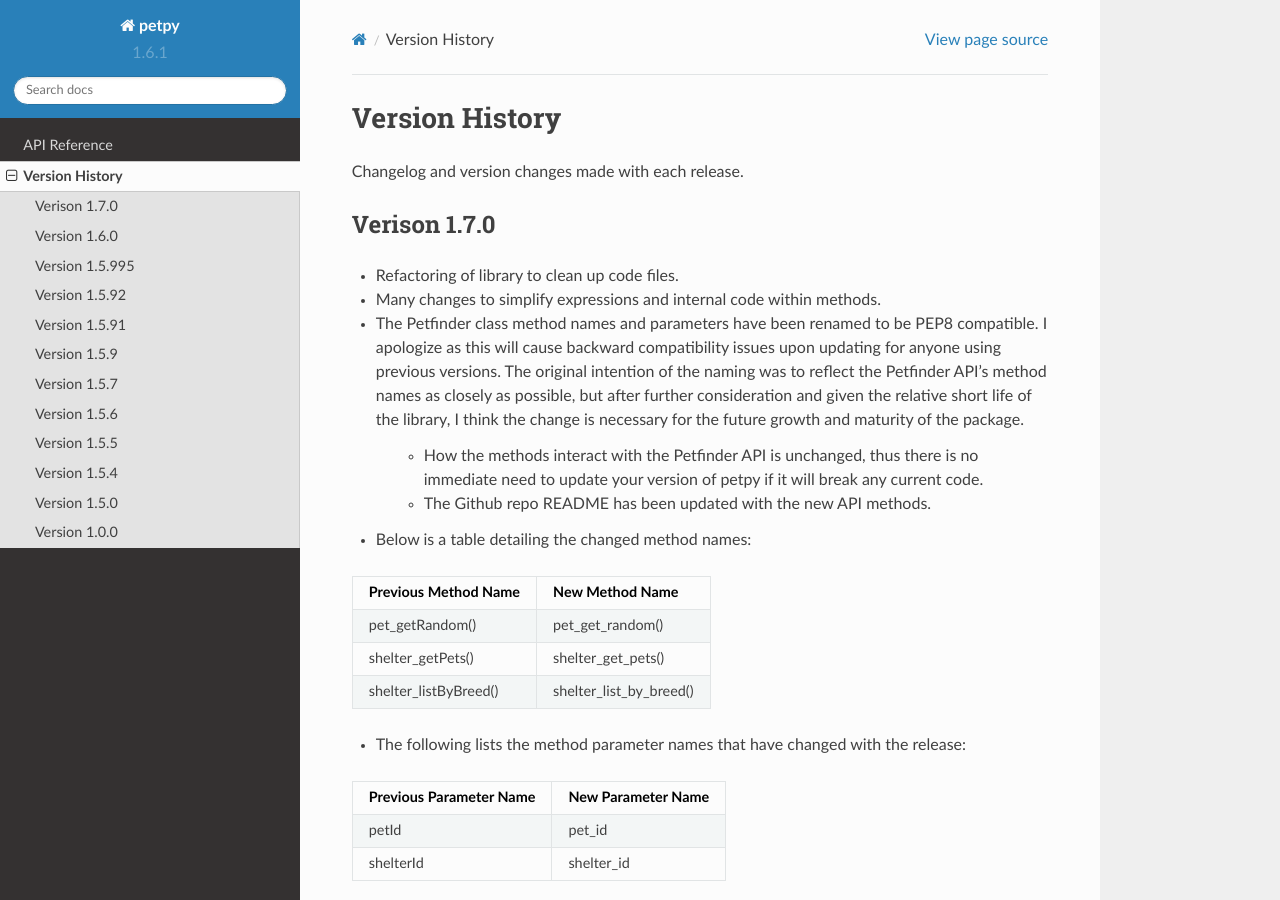
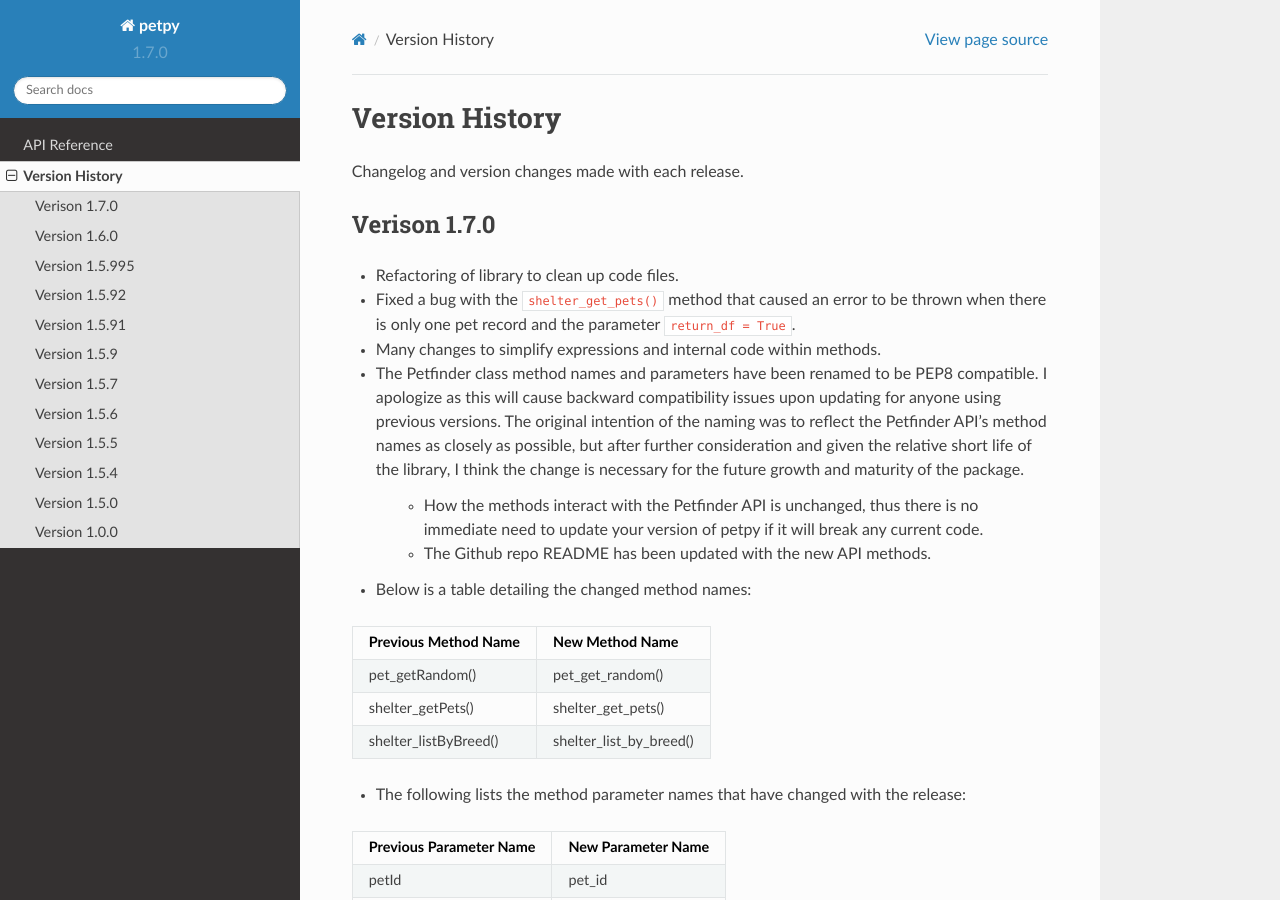
Before and after one commit to aschleg/petpy, a Sphinx documentation site: the page built from docs/source/versions.rst, in a window 1280 px wide and 900 px high. Built offline with Sphinx 7.4.7 and the Read the Docs theme 2.0.0, drawn with Linux system fonts in a browser that asks for light colours.

Commit message:
edit source docs and update for 1.7.0 release

```diff
--- a/docs/source/conf.py
+++ b/docs/source/conf.py
@@ -64,9 +64,9 @@ author = 'Aaron Schlegel'
 # built documents.
 #
 # The short X.Y version.
-version = '1.6.1'
+version = '1.7.0'
 # The full version, including alpha/beta/rc tags.
-release = '1.6.1'
+release = '1.7.0'
 
 # The language for content autogenerated by Sphinx. Refer to documentation
 # for a list of supported languages.
--- a/docs/source/versions.rst
+++ b/docs/source/versions.rst
@@ -9,6 +9,8 @@ Verison 1.7.0
 -------------
 
 - Refactoring of library to clean up code files.
+- Fixed a bug with the :code:`shelter_get_pets()` method that caused an error to be thrown when there is only
+  one pet record and the parameter :code:`return_df = True`.
 - Many changes to simplify expressions and internal code within methods.
 - The Petfinder class method names and parameters have been renamed to be PEP8 compatible. I apologize as this
   will cause backward compatibility issues upon updating for anyone using previous versions. The original
--- a/setup.py
+++ b/setup.py
@@ -4,7 +4,7 @@ from setuptools import find_packages, setup
 
 setup(
     name='petpy',
-    version='1.6.1',
+    version='1.7.0',
     author='Aaron Schlegel',
     author_email='aaron@aaronschlegel.com',
     url='https://github.com/aschleg/petpy',
```
